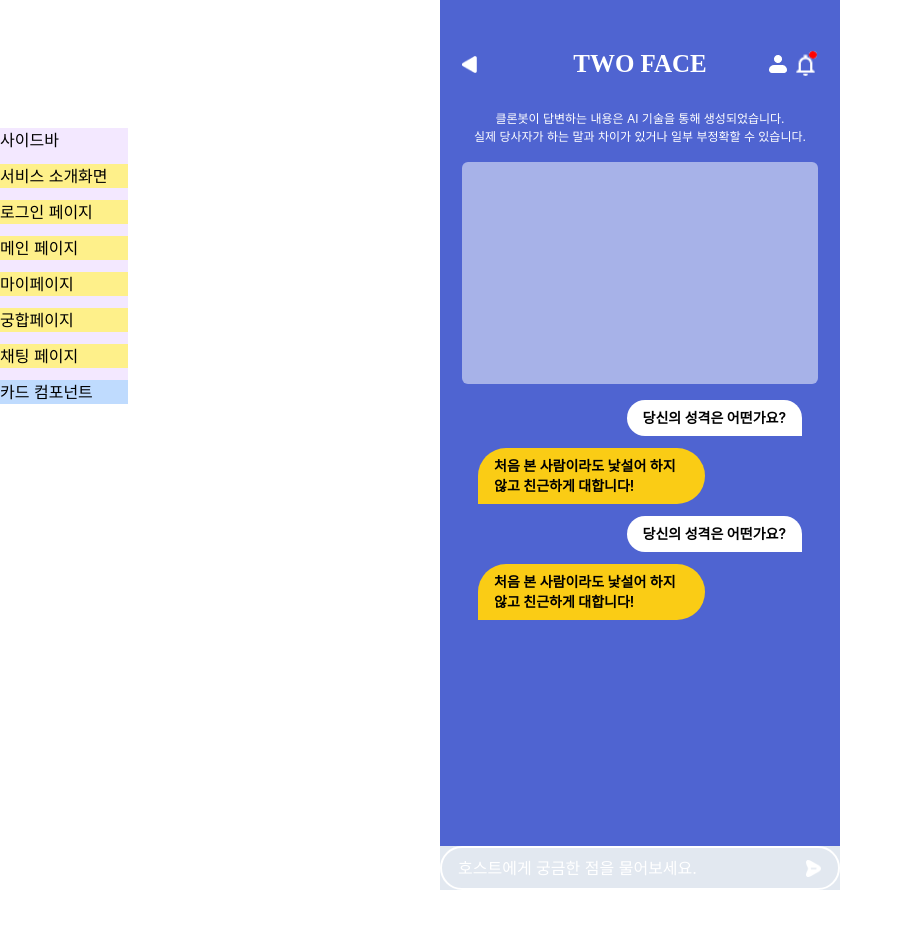
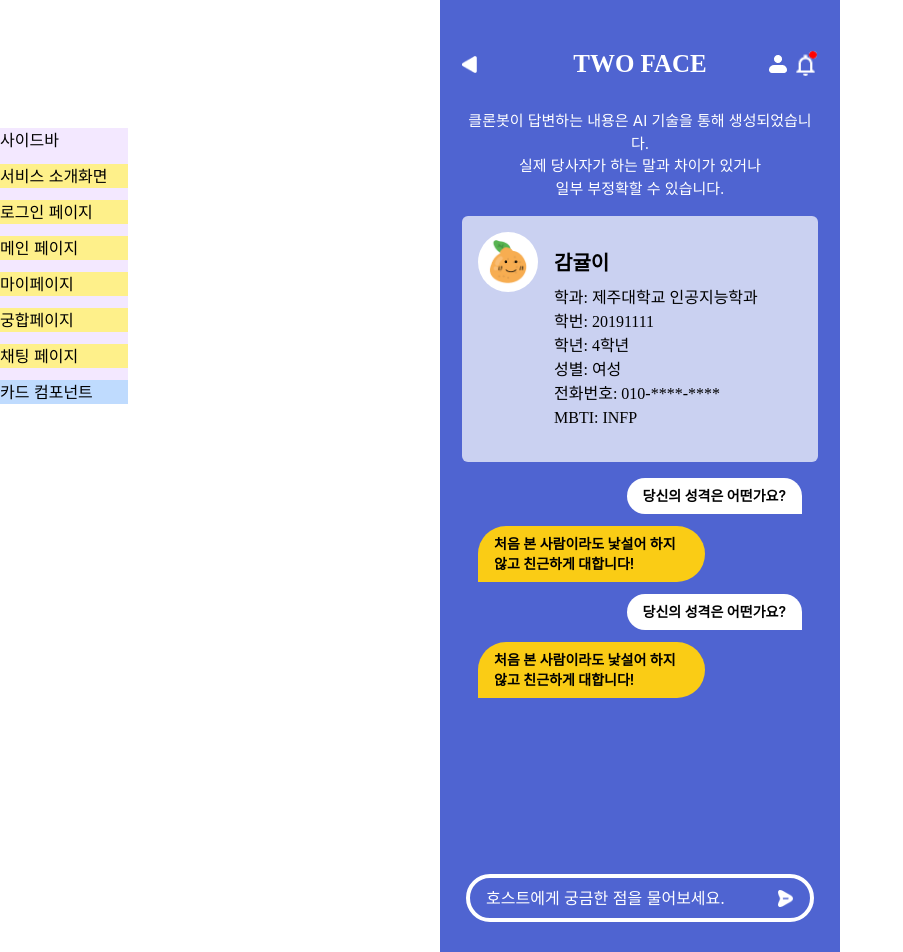
Before and after one commit to Surfurtone/Surfurtone_FrontEnd, a React (Create React App) app: page /chatPage in a window 1280 px wide. Shown: the top 952 px of the page, without its empty margins (0-903 px from the left). Before the commit the page ends 890 px from the top, so only its background shows below. Built offline with nearby package versions, Linux system fonts and the light colour scheme; no server answers; a web font is replaced by a local one.

Commit message:
채팅화면 퍼블리싱 완료

```diff
--- a/src/pages/ChatPage.js
+++ b/src/pages/ChatPage.js
@@ -8,6 +8,7 @@ import myPageIcon from '../assets/imgs/Page2/myPageIcon.png'
 import norification from '../assets/imgs/Page2/notification.png'
 import SendIcon from '../assets/imgs/chatPage/SendIcon.png'
 import { Link } from 'react-router-dom'
+import labong from '../assets/imgs/gamgyul.png'
 
 const FinalScreen = () => {
   const [messages, setMessages] = useState([
@@ -76,7 +77,7 @@ const FinalScreen = () => {
   return (
     <div className="flex min-h-screen justify-center">
       {isLoading && <LoadingSpinner />}
-      <div className="relative w-full max-w-[400px] overflow-x-hidden bg-slate-200">
+      <div className="relative w-full max-w-[400px] overflow-x-hidden bg-[#4F64D1]">
         <div className="px-[22px] py-[50px] flex flex-col justify-between bg-[#4F64D1]">
           {/* 헤더 */}
           <div className="flex justify-between items-center mb-[8px] text-white relative">
@@ -108,16 +109,34 @@ const FinalScreen = () => {
             </div>
           </div>
 
-          <div className="bg-[#4F64D1] mt-6 text-white text-[12px] text-center">
+          <div className="bg-[#4F64D1] mt-6 text-white text-[15px] text-center">
             클론봇이 답변하는 내용은 AI 기술을 통해 생성되었습니다. <br />
-            실제 당사자가 하는 말과 차이가 있거나 일부 부정확할 수 있습니다.
+            실제 당사자가 하는 말과 차이가 있거나 <br /> 일부 부정확할 수
+            있습니다.
           </div>
 
-          {/* 호 */}
+          {/* 호스트 정보 */}
           <div
-            style={{ backgroundColor: 'rgba(255, 255, 255, 0.5)' }}
-            className=" bg-slate-300 rounded-md h-[222px] mt-4"
-          ></div>
+            style={{ backgroundColor: 'rgba(255, 255, 255, 0.7)' }}
+            className="bg-slate-300 rounded-md mt-4 flex p-4"
+          >
+            <div className="items-center flex-shrink-0">
+              <div className="rounded-full bg-white w-[60px] h-[60px] flex justify-center items-center">
+                <img src={labong} alt="labong" className="w-[40px] h-[45px]" />
+              </div>
+            </div>
+            <div className="items-center p-4 font-Pretendard flex-grow">
+              <div className="font-bold text-[20px]">감귤이</div>
+              <div className="text-[16px] mt-2">
+                학과: 제주대학교 인공지능학과
+                <br /> 학번: 20191111
+                <br /> 학년: 4학년
+                <br /> 성별: 여성 <br />
+                전화번호: 010-****-****
+                <br /> MBTI: INFP
+              </div>
+            </div>
+          </div>
 
           {/* 채팅 */}
           <div className="flex flex-col justify-between p-4">
@@ -142,9 +161,9 @@ const FinalScreen = () => {
               <div ref={messagesEndRef} />
             </div>
           </div>
-        </div>
           {/* 채팅 입력창 */}
-        <div className="flex items-center px-2 py-2 rounded-full border-2 border-white">
+          <div className="px-[4px] w-full">
+            <div className="flex items-center px-2 py-2 rounded-full border-4 border-white bg">
               <input
                 type="text"
                 value={input}
@@ -156,10 +175,16 @@ const FinalScreen = () => {
 
               <button
                 onClick={handleSend}
-            className="text-white p-1 rounded-full mr-1 h-[24px] w-[24px]"
+                className="text-black p-1 rounded-full mr-1 h-[24px] w-[24px]"
               >
-            <img src={SendIcon} alt="SendIcon" className="w-[15px] h-[17px]" />
+                <img
+                  src={SendIcon}
+                  alt="SendIcon"
+                  className="w-[15px] h-[17px]"
+                />
               </button>
+            </div>
+          </div>
         </div>
       </div>
     </div>
```
Lines whose indentation alone changed are shown as unchanged.
